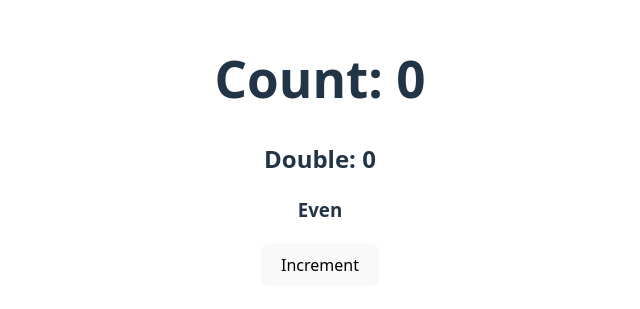
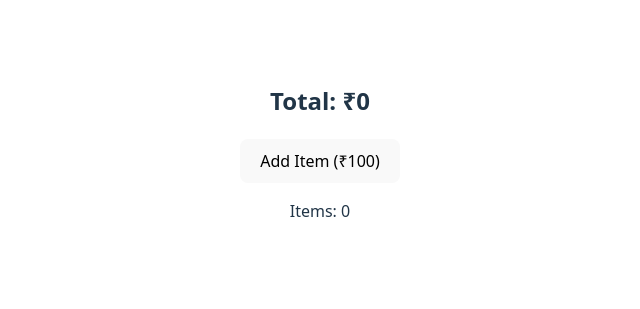
Before and after one commit to riki8055/project-revive-journal, a React (Vite) app in the folder weekly-learnings/week-10/: page / in a window 1280 px wide. Shown: the part 249-558 px from the top of the page, without its empty margins (320-960 px from the left). Built offline with nearby package versions, Linux system fonts and the light colour scheme.

Commit message:
add broken Cart component

```diff
--- a/weekly-learnings/week-10/src/App.jsx
+++ b/weekly-learnings/week-10/src/App.jsx
@@ -1,8 +1,9 @@
 import "./App.css";
 import Counter from "./components/Counter";
+import Cart from "./components/Cart";
 
 function App() {
-  return <Counter />;
+  return <Cart />;
 }
 
 export default App;
--- /dev/null
+++ b/weekly-learnings/week-10/src/components/Cart.jsx
@@ -0,0 +1,27 @@
+import { useState } from "react";
+
+export default function Cart() {
+  const [cartItems, setCartItems] = useState([]);
+  const [totalPrice, setTotalPrice] = useState(0);
+
+  const addItem = () => {
+    const newItem = {
+      id: Date.now(),
+      price: 100,
+    };
+
+    const updatedCart = [...cartItems, newItem];
+    setCartItems(updatedCart);
+
+    // Manually sync total
+    setTotalPrice(totalPrice + newItem.price);
+  };
+
+  return (
+    <div>
+      <h2>Total: ₹{totalPrice}</h2>
+      <button onClick={addItem}>Add Item (₹100)</button>
+      <p>Items: {cartItems.length}</p>
+    </div>
+  );
+}
```
